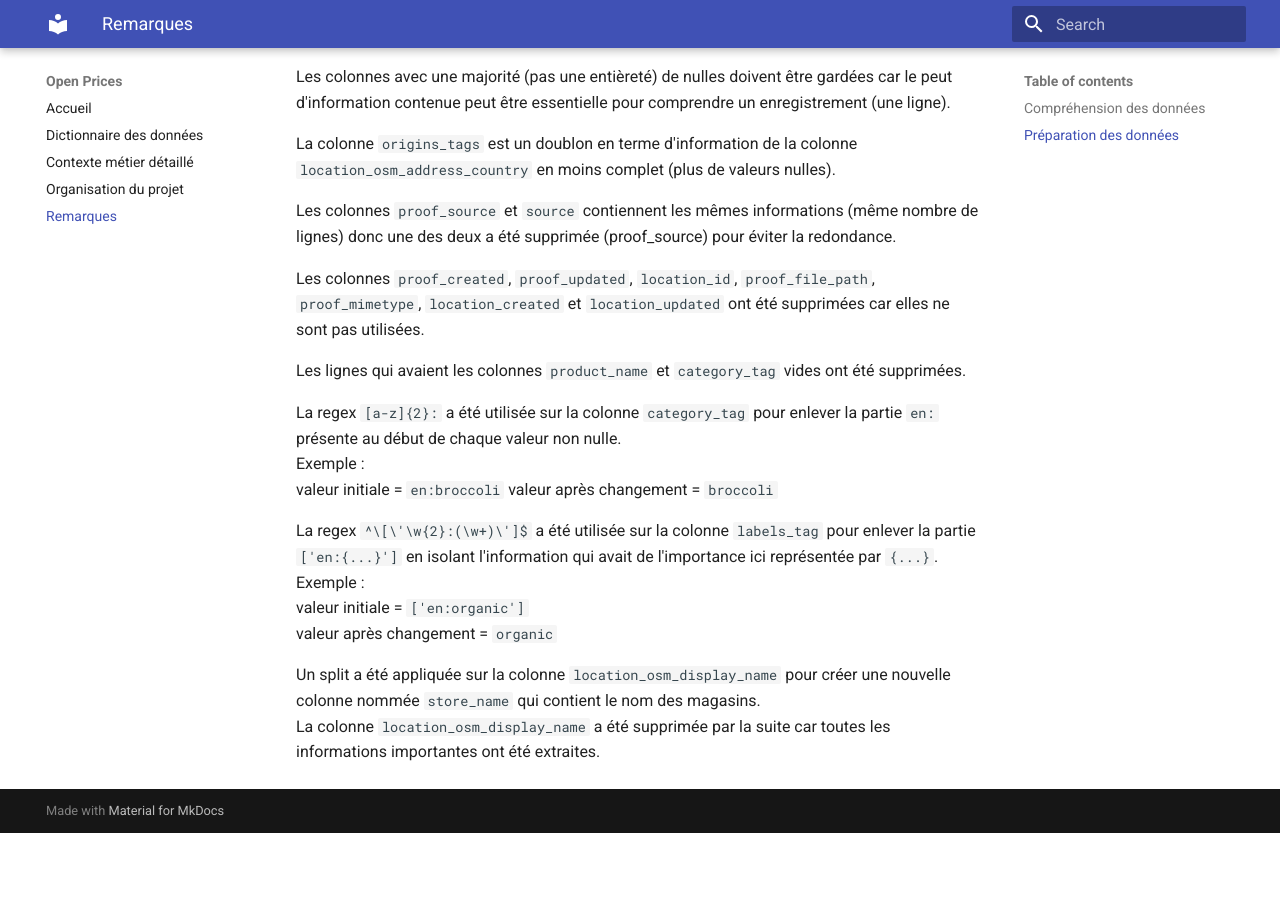
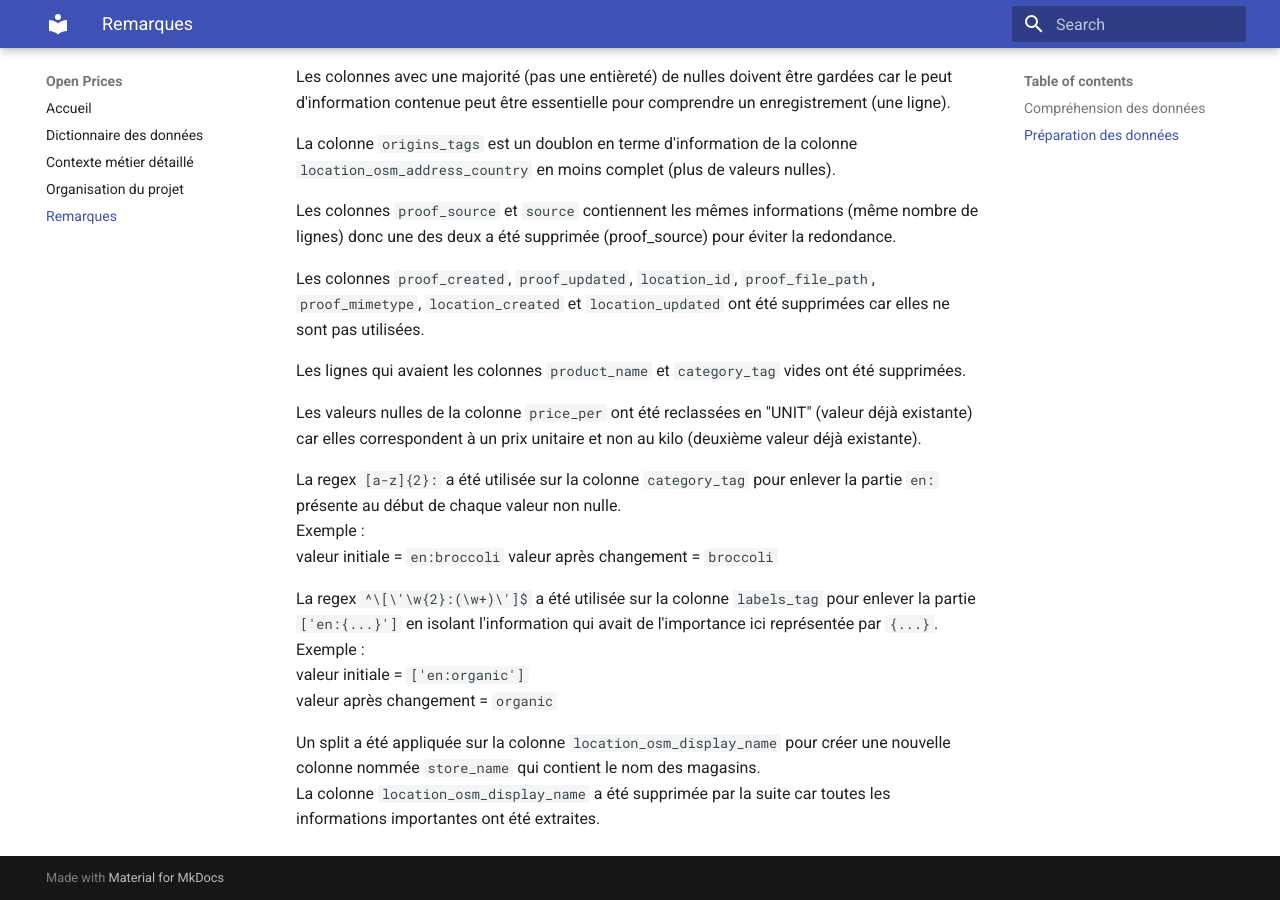
Before and after one commit to Ornellah/open_prices, an MkDocs documentation site: the page built from docs/remarques.md, in a window 1280 px wide and 900 px high, scrolled down 875 px. Built offline with MkDocs 1.6.1 and Material for MkDocs 9.7.7, drawn with Linux system fonts in a browser that asks for light colours; before the commit the page ends 1708 px from its top, so only the background shows below that.

Commit message:
add notice

```diff
--- a/docs/remarques.md
+++ b/docs/remarques.md
@@ -31,6 +31,8 @@ Les colonnes `proof_created`, `proof_updated`, `location_id`, `proof_file_path`,
 
 Les lignes qui avaient les colonnes `product_name` et `category_tag` vides ont été supprimées.<br>
 
+Les valeurs nulles de la colonne `price_per` ont été reclassées en "UNIT" (valeur déjà existante) car elles correspondent à un prix unitaire et non au kilo (deuxième valeur déjà existante).<br>
+
 La regex `[a-z]{2}:` a été utilisée sur la colonne `category_tag` pour enlever la partie `en:` présente au début de chaque valeur non nulle.
 Exemple :
 valeur initiale = `en:broccoli`
```
